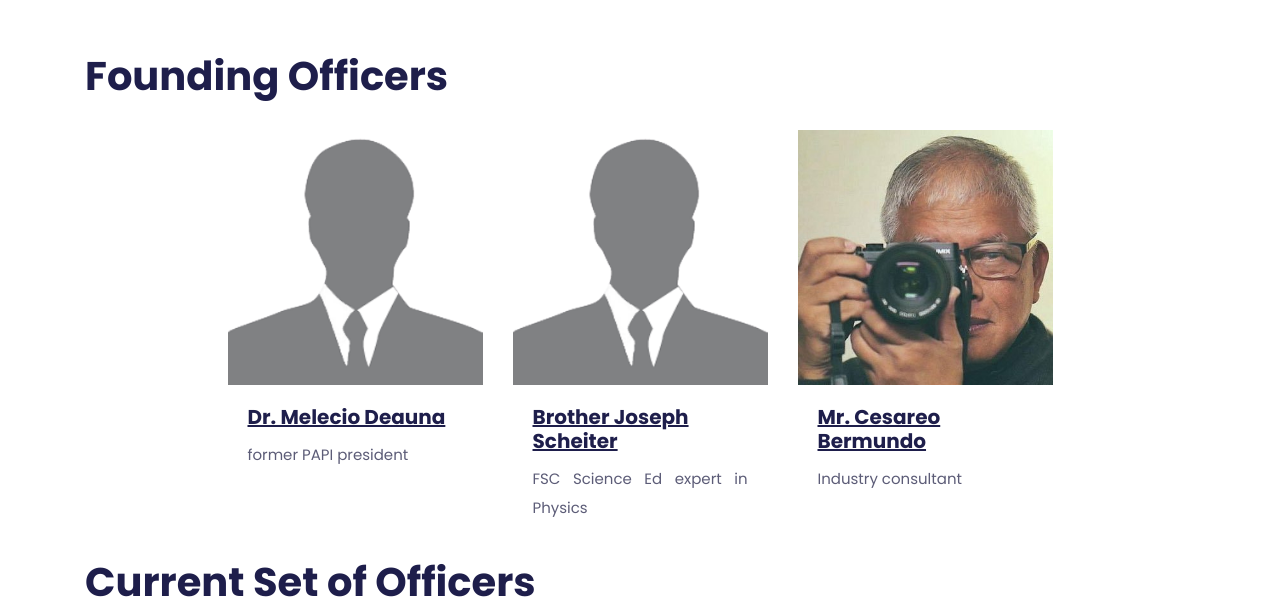
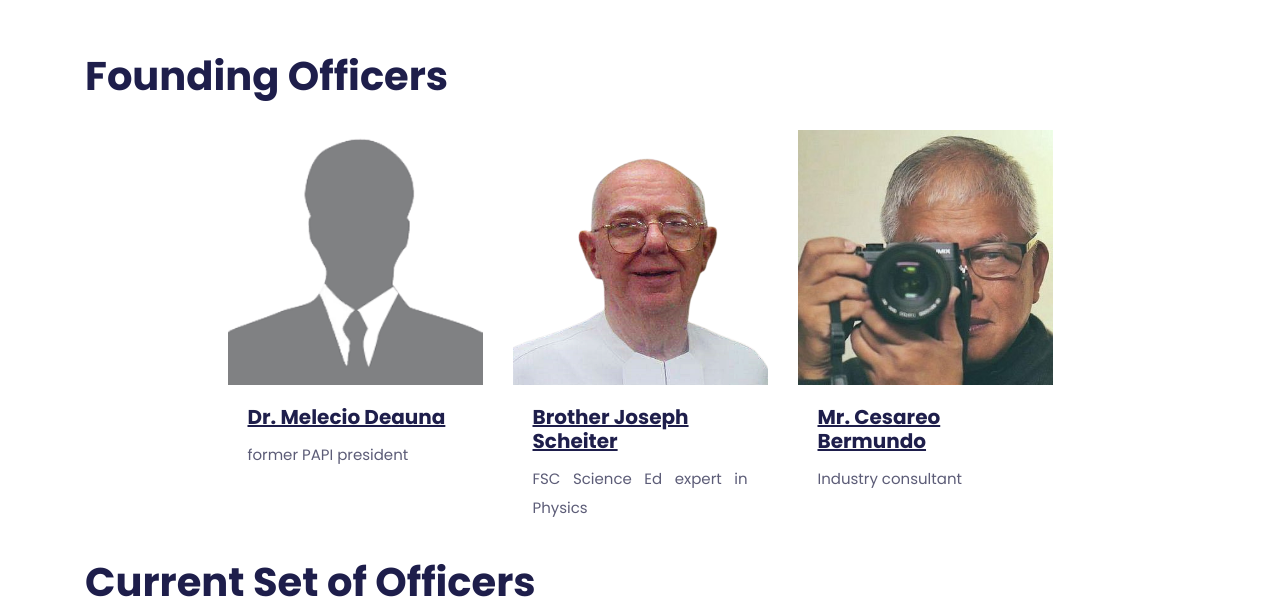
Before and after one commit to lgoptimusgpro/PAPSI, a plain HTML site: page about.html in a window 1280 px wide. Shown: the part 2360-2974 px from the top of the page. Drawn offline with Linux system fonts and the light colour scheme; some packages are replaced by stand-ins of ours.

Commit message:
added image soltura, scheiter

```diff
--- a/about.html
+++ b/about.html
@@ -303,7 +303,7 @@
       <!-- teacher -->
       <div class="col-lg-3 col-sm-6 mb-5 mb-lg-0">
         <div class="card border-0 rounded-0 hover-shadow">
-          <img class="card-img-top rounded-0" src="images/blankprofile.png" alt="teacher">
+          <img class="card-img-top rounded-0" src="images/professors/scheiter.png" alt="teacher">
           <div class="card-body">
             <a href="#">
               <h4 class="card-title">Brother Joseph Scheiter</h4>
```
Also changed, not shown: index.html (+1 -1 lines).
